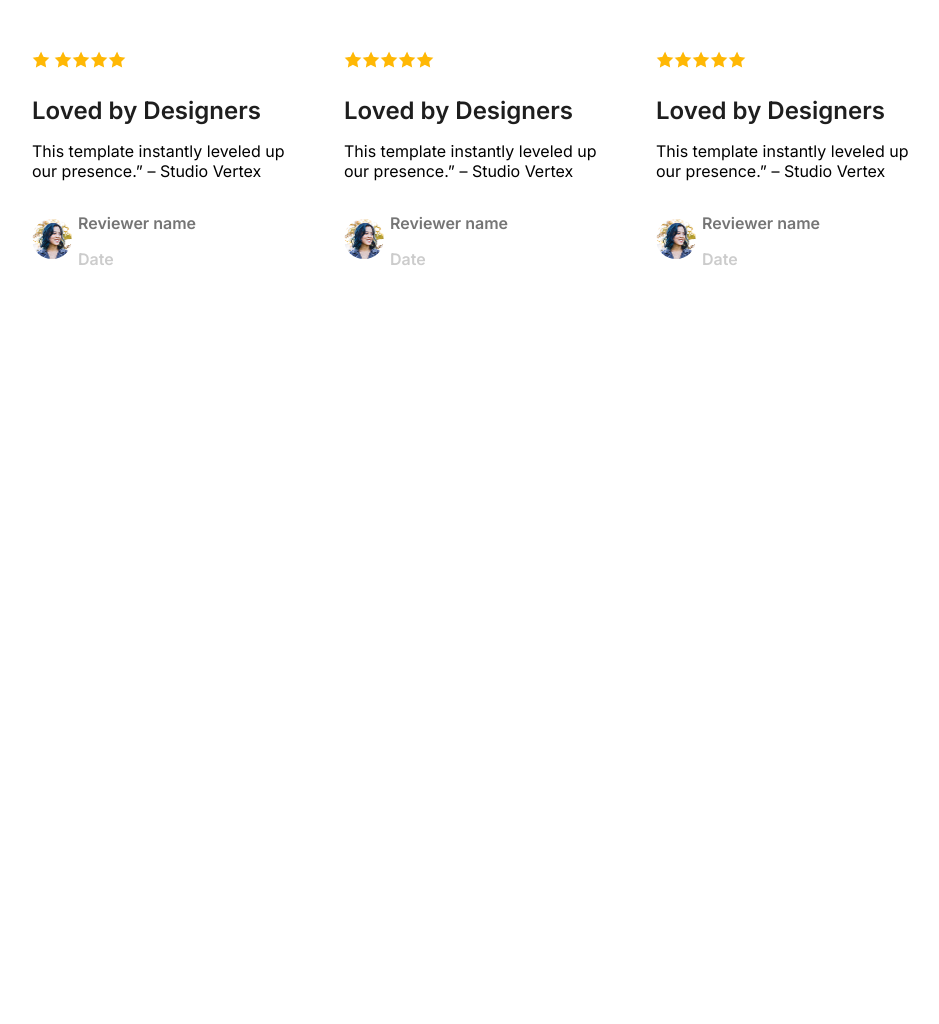
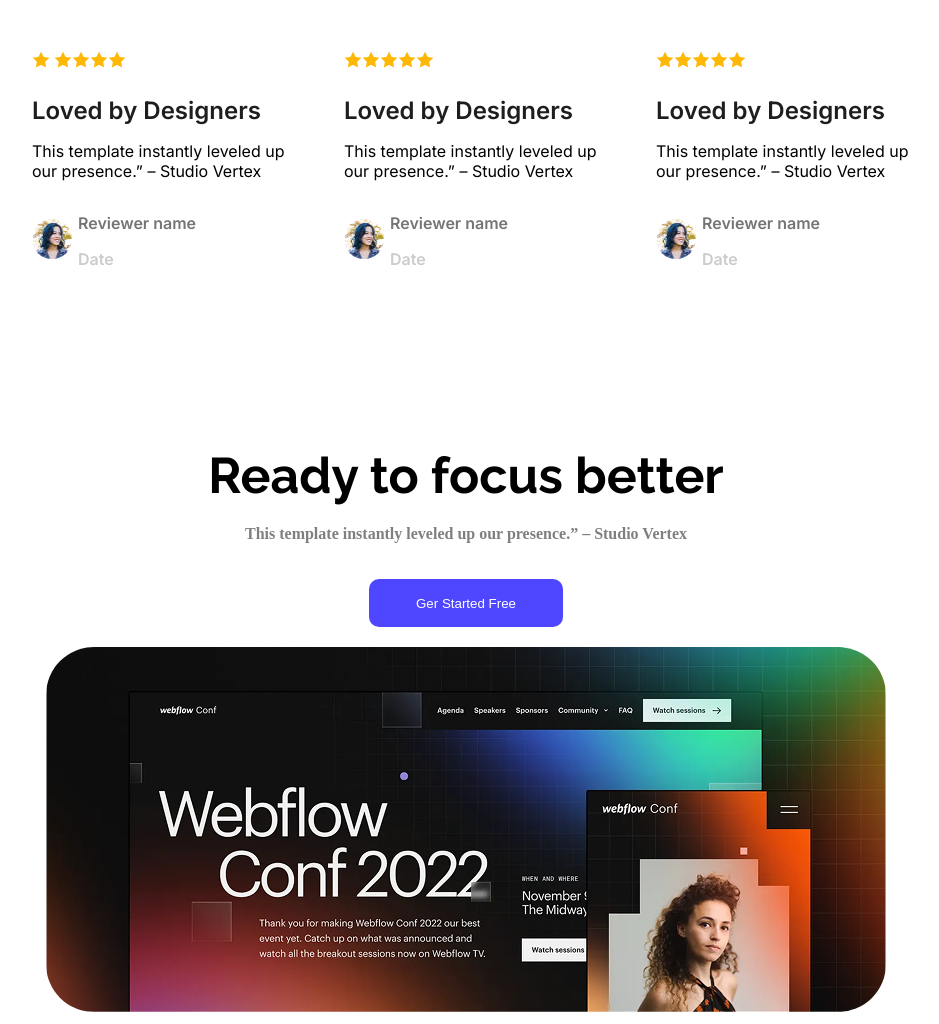
Before and after one commit to zibon07/assignment-01, a plain HTML site: page index.html in a window 1280 px wide. Shown: the part 1830-2854 px from the top of the page, without its empty margins (174-1113 px from the left). Before the commit the page ends 2276 px from the top, so only its background shows below. Drawn offline with Linux system fonts and the light colour scheme.

Commit message:
focus section added

```diff
--- a/index.html
+++ b/index.html
@@ -131,6 +131,13 @@
 
 
         </section>
+        <section class="focus-section">
+            <h3 class="focus-title raleway-normal">Ready to focus better</h3>
+            <p class="focus-subtitle">This template instantly leveled up our presence.” – Studio Vertex</p>
+            <a href=""><button class="btn-primary focus-btn">Ger Started Free</button></a>
+            <div><img src="Assets/wc-big.png" alt="" class="wc-big"></div>
+
+        </section>
     </main>
     <footer>
 
--- a/styles/styles.css
+++ b/styles/styles.css
@@ -237,3 +237,37 @@ nav {
     height: 40px;
     border-radius: 50%;
 }
+
+/* focus section styles */
+
+.focus-section {
+    text-align: center;
+    max-width: 1140px;
+    margin: 0 auto;
+}
+
+.focus-title {
+    font-size: 50px;
+    font-weight: bold;
+    color: #000000;
+    margin-bottom: 0;
+}
+
+.focus-subtitle {
+    font-size: 16px;
+    font-weight: 600;
+    color: rgba(0, 0, 0, 0.5);
+    margin-top: 20px;
+}
+
+.focus-btn {
+
+    margin: 20px 0 20px 0;
+    border: none;
+    width: 194px;
+}
+
+.wc-big {
+    border-radius: 48px;
+    max-width: 840px;
+}
```
